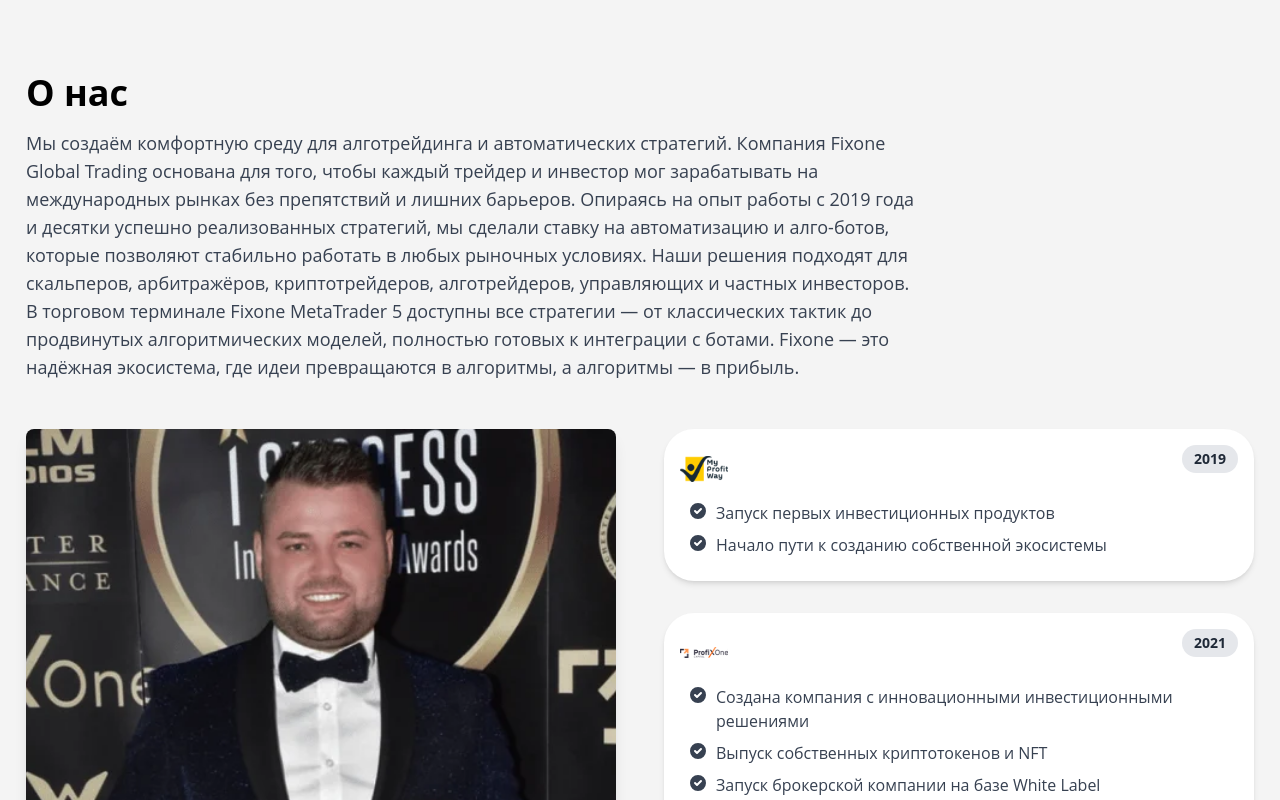
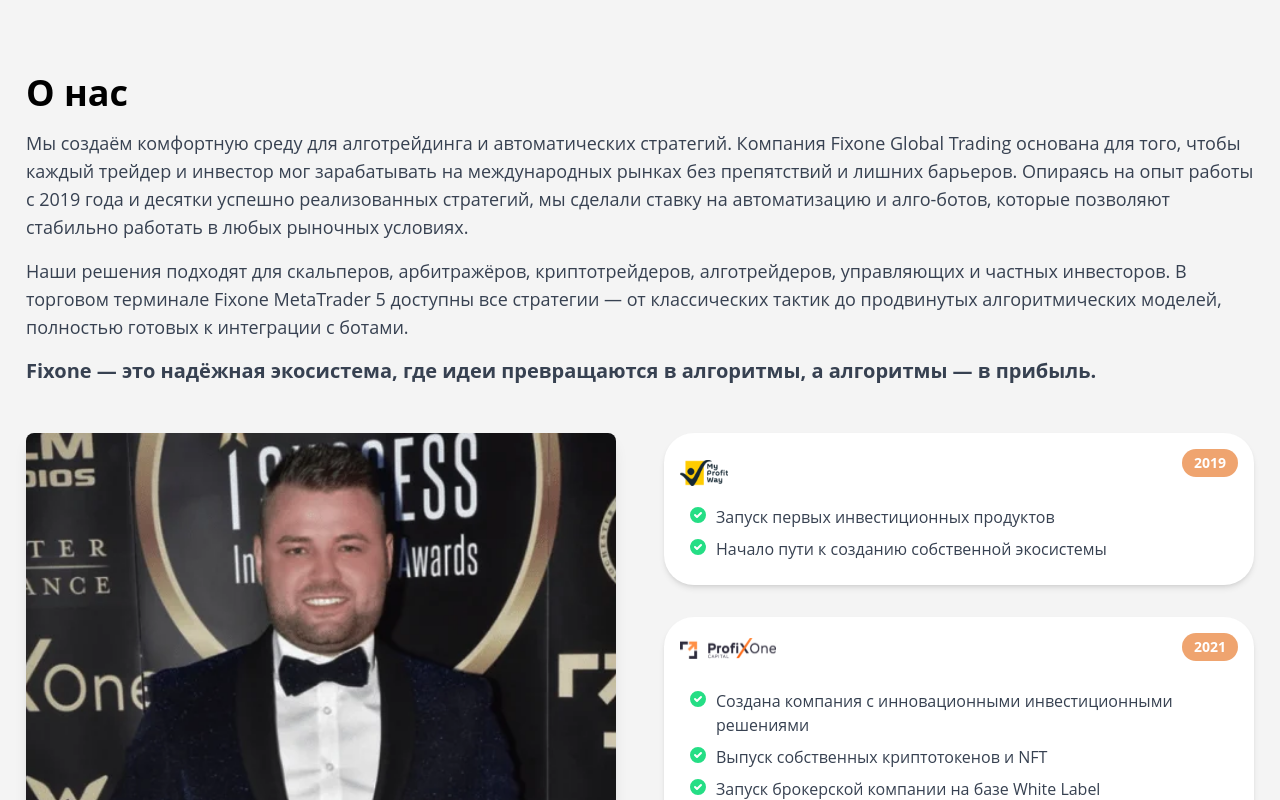
Before and after one commit to Sskutushev/FIXONE-ALGO-APP, a React (Create React App) app: page / in a window 1280 px wide. Shown: the part 3520-4320 px from the top of the page. Built offline with nearby package versions, Linux system fonts and the light colour scheme.

Commit message:
feat: Revert section title alignment and padding changes.

```diff
--- a/src/App.js
+++ b/src/App.js
@@ -320,8 +320,14 @@
             {section.id === 'about' ? (
                 <div className="max-w-7xl mx-auto px-4">
                     <h2 className="text-4xl font-bold text-left mb-4">О нас</h2>
-                    <p className="text-lg text-gray-700 mb-12 max-w-4xl">
-                        Мы создаём комфортную среду для алготрейдинга и автоматических стратегий. Компания Fixone Global Trading основана для того, чтобы каждый трейдер и инвестор мог зарабатывать на международных рынках без препятствий и лишних барьеров. Опираясь на опыт работы с 2019 года и десятки успешно реализованных стратегий, мы сделали ставку на автоматизацию и алго-ботов, которые позволяют стабильно работать в любых рыночных условиях. Наши решения подходят для скальперов, арбитражёров, криптотрейдеров, алготрейдеров, управляющих и частных инвесторов. В торговом терминале Fixone MetaTrader 5 доступны все стратегии — от классических тактик до продвинутых алгоритмических моделей, полностью готовых к интеграции с ботами. Fixone — это надёжная экосистема, где идеи превращаются в алгоритмы, а алгоритмы — в прибыль.
+                    <p className="text-lg text-gray-700 mb-4">
+                        Мы создаём комфортную среду для алготрейдинга и автоматических стратегий. Компания Fixone Global Trading основана для того, чтобы каждый трейдер и инвестор мог зарабатывать на международных рынках без препятствий и лишних барьеров. Опираясь на опыт работы с 2019 года и десятки успешно реализованных стратегий, мы сделали ставку на автоматизацию и алго-ботов, которые позволяют стабильно работать в любых рыночных условиях.
+                    </p>
+                    <p className="text-lg text-gray-700 mb-4">
+                        Наши решения подходят для скальперов, арбитражёров, криптотрейдеров, алготрейдеров, управляющих и частных инвесторов. В торговом терминале Fixone MetaTrader 5 доступны все стратегии — от классических тактик до продвинутых алгоритмических моделей, полностью готовых к интеграции с ботами.
+                    </p>
+                    <p className="text-xl font-bold text-gray-700 mb-12">
+                        Fixone — это надёжная экосистема, где идеи превращаются в алгоритмы, а алгоритмы — в прибыль.
                     </p>
 
                     <div className="flex flex-col lg:flex-row gap-12">
@@ -375,17 +381,17 @@
                                     <img
                                         src={`${process.env.PUBLIC_URL}/${achievement.logo}`}
                                         alt="Company Logo"
-                                        className="absolute top-4 left-4 w-12 h-12 object-contain"
+                                        className={`absolute ${achIndex === 0 ? 'top-4' : 'top-[-1rem]'} left-4 object-contain ${achIndex === 0 ? 'w-12 h-12' : 'w-24 h-24'}`}
                                     />
                                     {/* Year Plaque */}
-                                    <div className="absolute top-4 right-4 bg-gray-200 text-gray-800 text-sm font-bold px-3 py-1 rounded-full">
+                                    <div className="absolute top-4 right-4 bg-[#EFA46F] text-white text-sm font-bold px-3 py-1 rounded-full">
                                         {achievement.year}
                                     </div>
                                     <ul className="mt-12 space-y-2">
                                         {achievement.items.map((item, itemIndex) => (
                                             <li key={itemIndex} className="flex items-start text-gray-700">
                                                 {/* Green Checkmark Icon */}
-                                                <svg className="w-5 h-5 text-green-500 mr-2 flex-shrink-0" fill="currentColor" viewBox="0 0 20 20">
+                                                <svg className="w-5 h-5 text-[#25DE85] mr-2 flex-shrink-0" fill="currentColor" viewBox="0 0 20 20">
                                                     <path fillRule="evenodd" d="M10 18a8 8 0 100-16 8 8 0 000 16zm3.707-9.293a1 1 0 00-1.414-1.414L9 10.586 7.707 9.293a1 1 0 00-1.414 1.414l2 2a1 1 0 001.414 0l4-4z" clipRule="evenodd" />
                                                 </svg>
                                                 <span>{item}</span>
```
